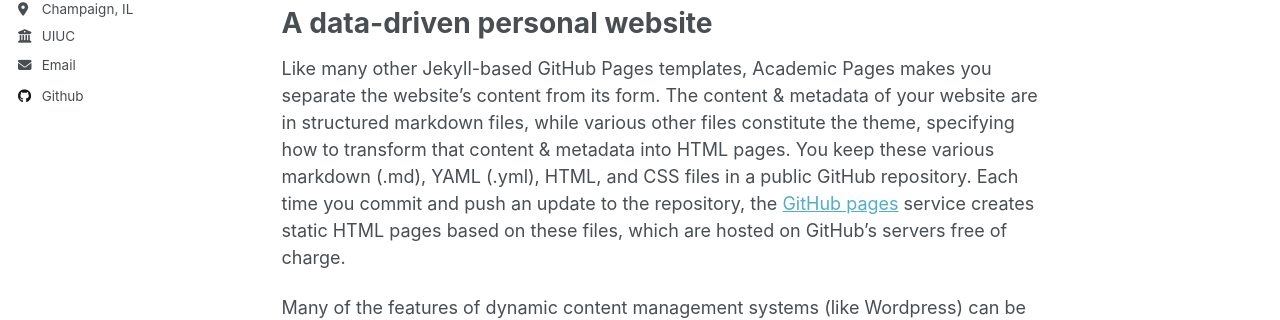
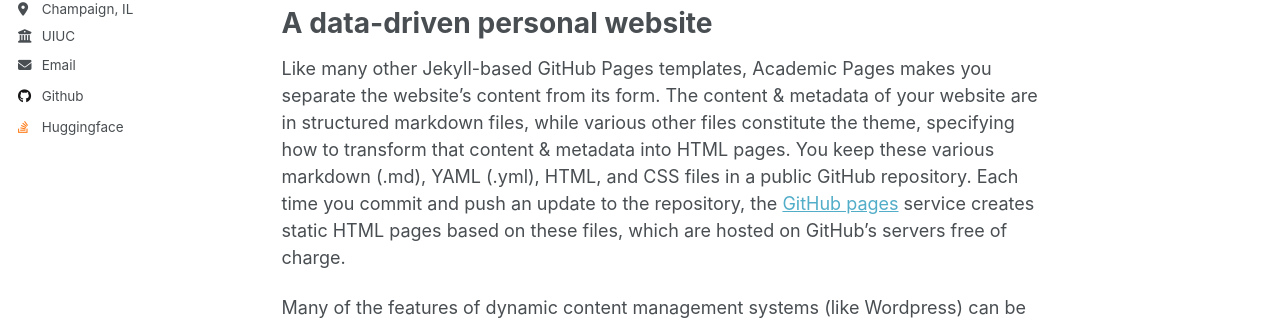
Before and after one commit to katyayego/katyayego.github.io, a Jekyll site: the page built from _pages/about.md, in a window 1280 px wide. Shown: the part 436-756 px from the top of the page. Built offline with Jekyll 4.4.1, drawn with Linux system fonts in a browser that asks for light colours.

Commit message:
Update author-profile.html

```diff
--- a/_includes/author-profile.html
+++ b/_includes/author-profile.html
@@ -82,6 +82,9 @@
       {% if author.stackoverflow %}
         <li><a href="https://www.stackoverflow.com/users/{{ author.stackoverflow }}"><i class="fab fa-fw fa-stack-overflow icon-pad-right" aria-hidden="true"></i>Stackoverflow</a></li>
       {% endif %}
+      {% if author.huggingface %}
+        <li><a href="{{ author.huggingface }}"><i class="fab fa-fw fa-stack-overflow icon-pad-right" aria-hidden="true"></i>Huggingface</a></li>
+      {% endif %}
 
       <!-- Font Awesome icons / Social media -->
       {% if author.bluesky %}
```
